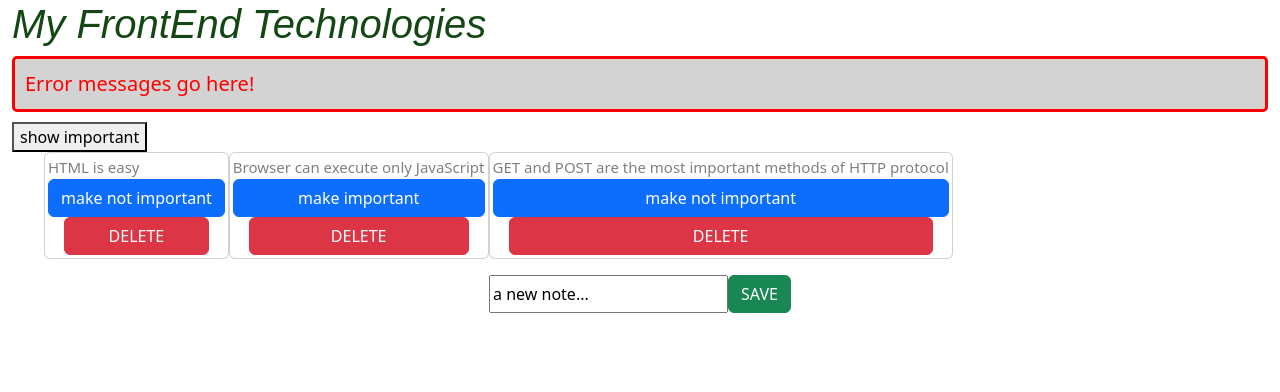
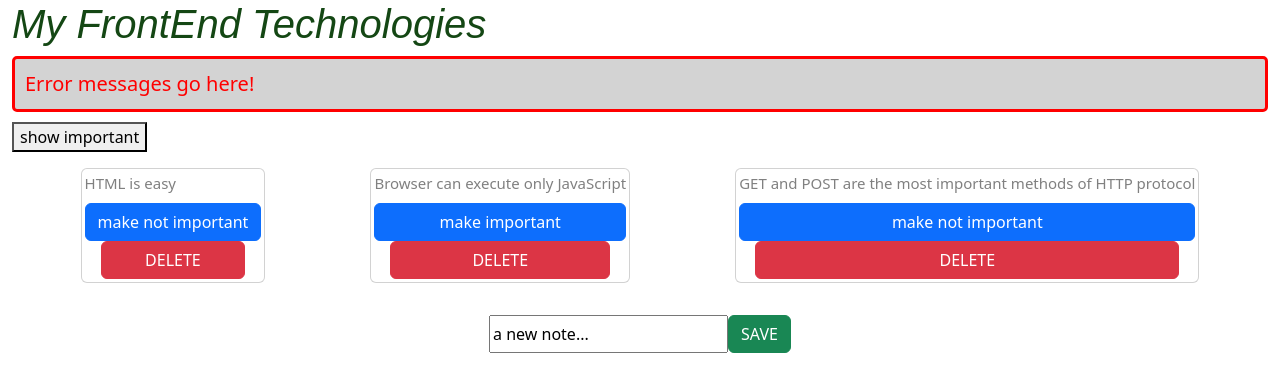
Before and after one commit to richi-coder/Rendering-a-Collection---REACT-HELSINKI-PART-2, a React (Create React App) app: page / in a window 1280 px wide. Shown: the top 392 px of the page. Built offline with nearby package versions, Linux system fonts and the light colour scheme; data requests are answered from the project's data file.

Commit message:
Flex almost working

```diff
--- a/src/App.js
+++ b/src/App.js
@@ -90,7 +90,7 @@ fetch("http://localhost:3000/notes", {
           show {showAll ? 'important' : 'all' }
         </button>
       </div>
-      <ul className="d-flex">
+      <ul className="d-flex flex-row p-3 justify-content-around">
         {notesToShow.map(note =>
         <Note
         key={note.id}
--- a/src/components/Note.js
+++ b/src/components/Note.js
@@ -6,7 +6,7 @@ const Note = ({ note, toggleImportance, deleteNote }) => {
   const labelDelete = "DELETE";
   return (
     <li className="note card">
-      {note.content}
+      <div className="card-title">{note.content}</div>
       <button
       className="btn btn-primary"
       onClick={toggleImportance}>
--- a/src/style.css
+++ b/src/style.css
@@ -13,7 +13,7 @@ h1 {
   color: gray;
   padding: 3px;
   font-size: 15px;
-  list-style:square;
+  list-style: none;
 }
 
 .error {
```
